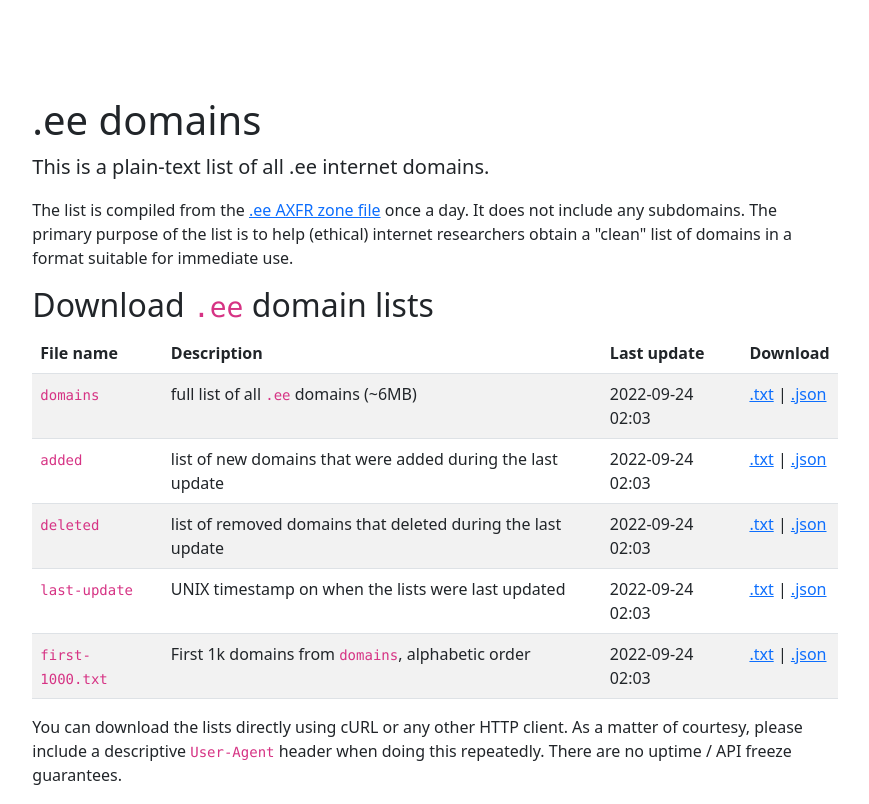
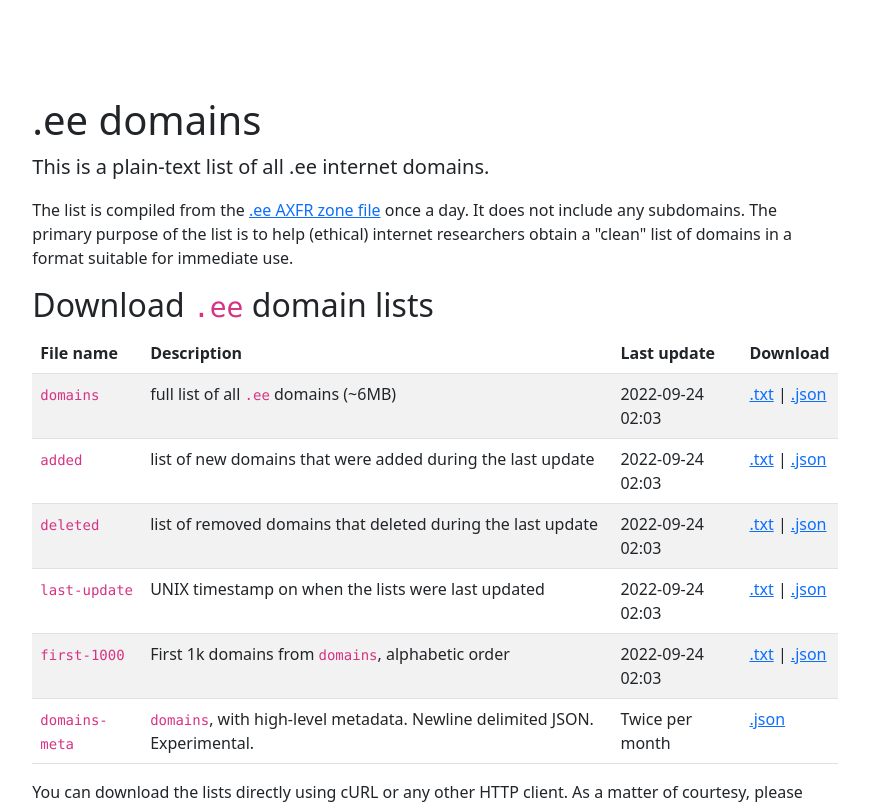
Before and after one commit to anroots/ee-domains, a Nuxt app: page / in a window 1280 px wide. Shown: the top 804 px of the page, without its empty margins (205-1074 px from the left). Built offline with nearby package versions, Linux system fonts and the light colour scheme; no server answers.

Commit message:
Link domain-meta file

```diff
--- a/nuxt.config.ts
+++ b/nuxt.config.ts
@@ -1,12 +1,9 @@
-import { defineNuxtConfig } from 'nuxt'
+import { defineNuxtConfig } from 'nuxt/config'
 
 // https://v3.nuxtjs.org/api/configuration/nuxt.config
 export default defineNuxtConfig({
     "target":"static",
     "css": [
         "~/assets/scss/main.scss"
-    ],
-    modules: [
-        '@nuxtjs/sitemap'
-      ],
+    ]
 })
--- a/package.json
+++ b/package.json
@@ -7,7 +7,6 @@
     "preview": "nuxt preview"
   },
   "devDependencies": {
-    "@nuxtjs/sitemap": "^2.4.0",
     "@popperjs/core": "^2.11.5",
     "axios": "^1.6.0",
     "bootstrap": "^5.2.0",
--- a/pages/index.vue
+++ b/pages/index.vue
@@ -63,12 +63,20 @@
           </td>
         </tr>
         <tr>
-          <td><code>first-1000.txt</code></td>
+          <td><code>first-1000</code></td>
           <td>First 1k domains from <code>domains</code>, alphabetic order</td>
           <td>{{ lastUpdate }}</td>
           <td>
             <a href="/lists/first-1000.txt">.txt</a> |
             <a href="/lists/first-1000.json">.json</a>
+          </td>
+        </tr>
+        <tr>
+          <td><code>domains-meta</code></td>
+          <td><code>domains</code>, with high-level metadata. Newline delimited JSON. Experimental.</td>
+          <td>Twice per month</td>
+          <td>
+            <a href="/lists/domains-meta.json">.json</a>
           </td>
         </tr>
       </tbody>
```
